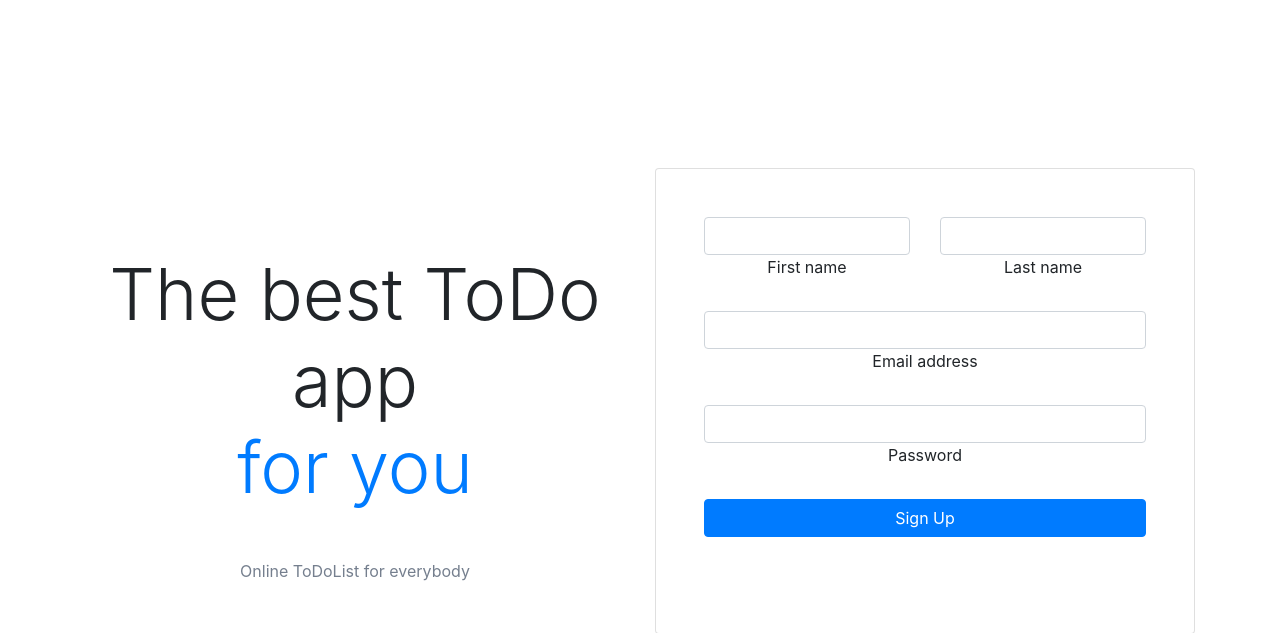
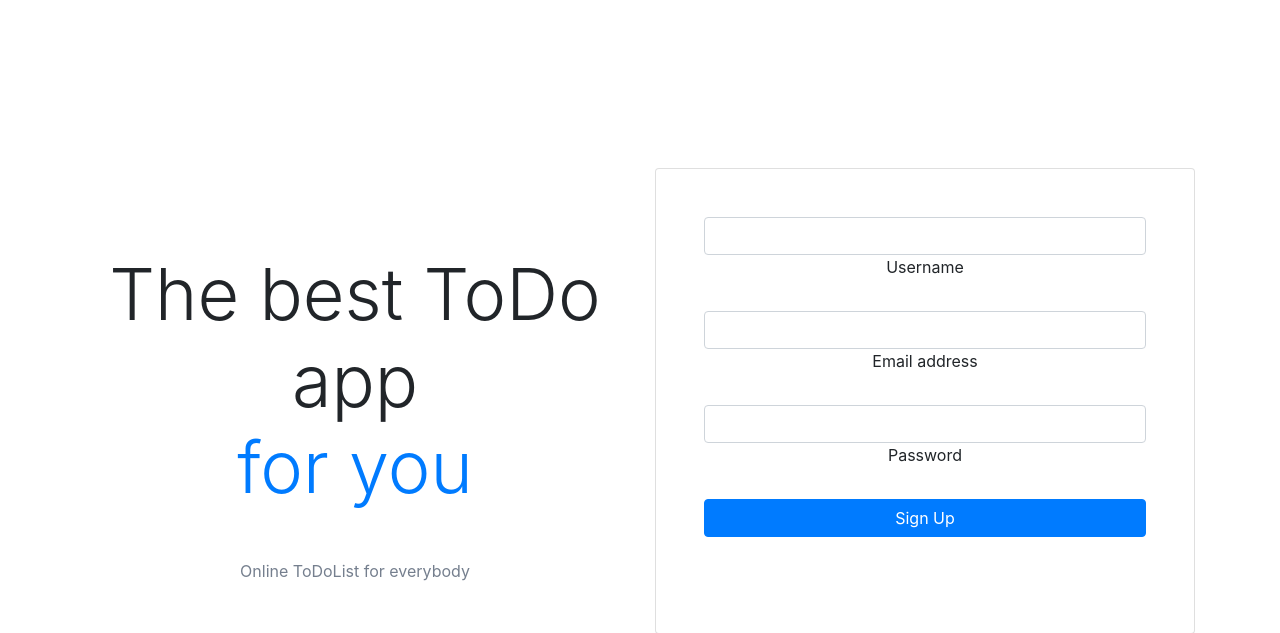
Before and after one commit to Jaxonce/todolist, a PHP site: page /view/inscription.php in a window 1280 px wide. Shown: the top 633 px of the page. Run offline with PHP 8.4, Linux system fonts and the light colour scheme.

Commit message:
inscription OK (ajout dans la bdd mais pas encore de redirection dans les public liste)

```diff
--- a/controller/FrontController.php
+++ b/controller/FrontController.php
@@ -14,11 +14,11 @@ class FrontController{
         try{
             $listeActionUser = ['deconnexionUser', 'afficherListePrive' ];
 
-            if (isset($_REQUEST['action'])){
+            if (isset($_REQUEST['action']))
+            {
                 $action = $_REQUEST['action'];
             }
             else $action = NULL;
-
             if(in_array($action, $listeActionUser)){
                 $user = ModelUser::isUser();
                 if($user == null){
@@ -26,6 +26,7 @@ class FrontController{
                 }
                 else new UserControl();
             }
+
             else new VisitorControl();
 
         }catch (Exception $e){
--- a/view/inscription.php
+++ b/view/inscription.php
@@ -1,10 +1,11 @@
 <!DOCTYPE html>
 <html lang="en">
+
 <head>
     <meta charset="UTF-8">
     <meta http-equiv="X-UA-Compatible" content="IE=edge">
     <meta name="viewport" content="width=device-width, initial-scale=1.0">
-    <link rel="stylesheet" href="css/header.css"/>
+    <link rel="stylesheet" href="css/header.css" />
     <link rel="stylesheet" href="https://cdnjs.cloudflare.com/ajax/libs/twitter-bootstrap/4.1.3/css/bootstrap.min.css">
 
 
@@ -34,29 +35,21 @@
                         <div class="card">
                             <div class="card-body py-5 px-md-5">
 
-                                <form method="post" action="?action=verif">
-                                    <div class="row">
-                                        <div class="col-md-6 mb-4">
-                                            <div class="form-outline">
-                                                <input type="text" id="form3Example1" class="form-control" required/>
-                                                <label class="form-label" for="form3Example1">First name</label>
-                                            </div>
-                                        </div>
-                                        <div class="col-md-6 mb-4">
-                                            <div class="form-outline">
-                                                <input type="text" id="form3Example2" class="form-control" required/>
-                                                <label class="form-label" for="form3Example2">Last name</label>
-                                            </div>
+                                <form method="post" action="?action=inscriptionUser">
+                                    <div class="form-outline mb-4">
+                                        <div class="form-outline">
+                                            <input type="text" id="form3Example1" name="username" class="form-control" required />
+                                            <label class="form-label" for="form3Example1">Username</label>
                                         </div>
                                     </div>
 
                                     <div class="form-outline mb-4">
-                                        <input id="email" class="form-control" name="email" type="email" required/>
+                                        <input id="email" class="form-control" name="email" type="email" required />
                                         <label class="form-label" for="email">Email address</label>
                                     </div>
 
                                     <div class="form-outline mb-4">
-                                        <input id="password" class="form-control" name="password" type="password" required/>
+                                        <input id="password" class="form-control" name="password" type="password" required />
                                         <label class="form-label" for="password">Password</label>
                                     </div>
 
@@ -77,4 +70,5 @@
         </div>
     </section>
 </body>
+
 </html>
```
Also changed, not shown: controller/VisitorControl.php (+23 -0 lines), model/ModelUser.php (+12 -0 lines), model/UserGateway.php (+5 -5 lines).
